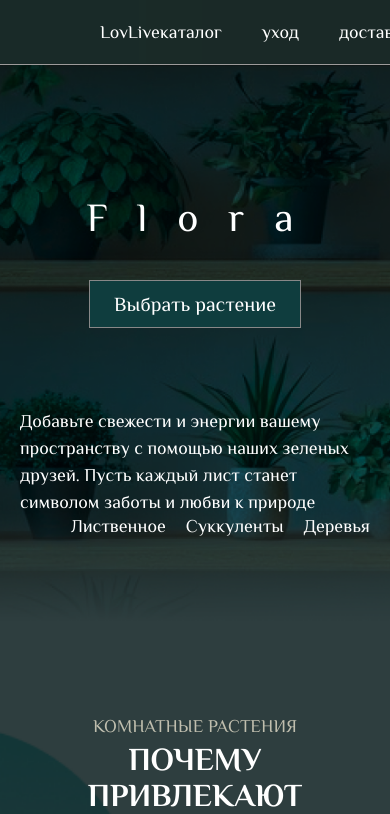
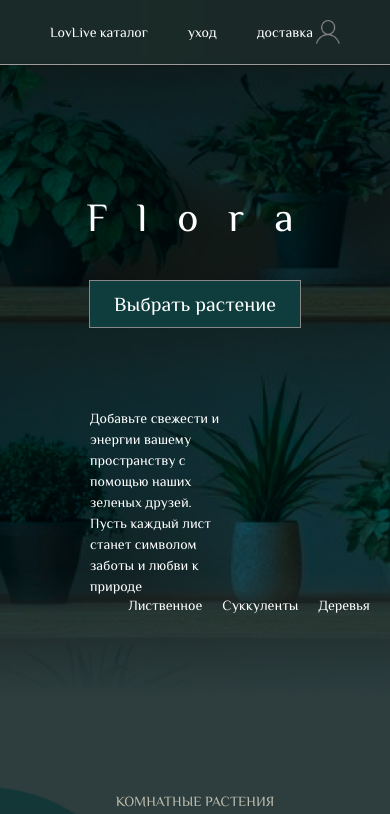
Before and after one commit to kseniadrg1-gif/flora, a React (Vite) app: page / in a window 390 px wide. Shown: the top 814 px of the page. Built offline with nearby package versions, Linux system fonts and the light colour scheme; a web font is replaced by a local one.

Commit message:
адаптация

```diff
--- a/src/components/Shop/Media.css
+++ b/src/components/Shop/Media.css
@@ -16,6 +16,13 @@
 }
 
 @media (max-width: 768px) {
+  body {
+    font-size: 14px !important;
+  }
+  .hero-text {
+    max-width: 37% !important;
+    margin-left: 70px;
+  }
   .card {
     max-width: 240px;
     margin: 0 auto;
@@ -28,6 +35,7 @@
   }
   .type-card img {
     object-position: center;
+    max-width: 220px;
   }
 
   .type-card {
@@ -35,12 +43,6 @@
     justify-content: center;
     align-items: center;
   }
-
-  /* .care-card {
-    width: 100px;
-    border: 1px solid white;
-  } */
-
   .price__care {
     font-size: 12px;
   }
@@ -67,6 +69,14 @@
   }
 }
 
+@media (max-width: 640px) {
+  .footer-columns {
+    flex-wrap: wrap;
+  }
+  .cap {
+    padding: 20px 50px !important;
+  }
+}
 @media (max-width: 480px) {
   .cards {
     grid-template-columns: 1fr;
--- a/src/components/Shop/Shop.css
+++ b/src/components/Shop/Shop.css
@@ -254,6 +254,7 @@ button {
 .products {
   background: transparent;
   padding: 40px 0;
+  border-top: none;
 }
 
 .products p {
@@ -371,7 +372,6 @@ button {
 
 .footer-columns {
   display: flex;
-  flex-wrap: wrap;
   justify-content: space-between;
   max-width: 1200px;
   margin: 0 auto;
--- a/src/components/Shop/sections/Header.jsx
+++ b/src/components/Shop/sections/Header.jsx
@@ -3,6 +3,7 @@ import { Link } from "react-router-dom";
 export default function Header({ onCatalogClick, onCareClick }) {
   return (
     <header
+      className="cap"
       style={{
         display: "flex",
         justifyContent: "space-between",
```
